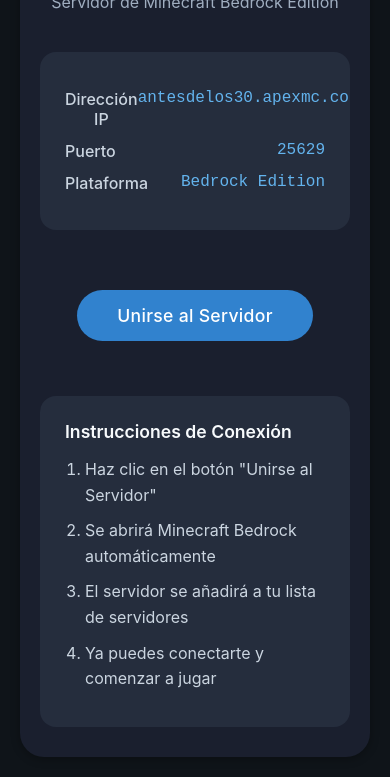
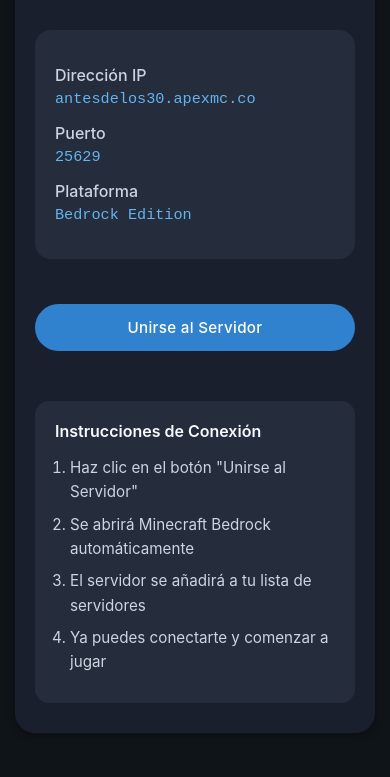
Before and after one commit to ravenloni/antesdelos30, a plain HTML site: page index.html in a window 390 px wide. Shown: the part 105-882 px from the top of the page. After the commit the page ends 853 px from the top, so only its background shows below. Drawn offline with Linux system fonts and the light colour scheme.

Commit message:
Improve mobile styles and adjust button dimensions
Updated styles for mobile responsiveness and adjusted button padding.

```diff
--- a/index.html
+++ b/index.html
@@ -126,17 +126,70 @@
         }
 
         @media (max-width: 600px) {
+            body {
+                padding: 15px;
+            }
+
             .container {
                 padding: 30px 20px;
+                border-radius: 20px;
             }
 
             h1 {
-                font-size: 2em;
+                font-size: 1.8em;
+            }
+
+            .subtitle {
+                font-size: 0.9em;
+                margin-bottom: 30px;
+            }
+
+            .server-info {
+                padding: 20px;
+                margin: 25px 0;
+            }
+
+            .info-item {
+                flex-direction: column;
+                align-items: flex-start;
+                gap: 5px;
+                margin: 15px 0;
+            }
+
+            .info-value {
+                font-size: 0.95em;
+                word-break: break-all;
             }
 
             .btn-join {
-                padding: 15px 40px;
-                font-size: 1.1em;
+                padding: 14px 35px;
+                font-size: 0.95em;
+                width: 100%;
+                margin: 20px 0;
+            }
+
+            .instructions {
+                padding: 20px;
+                border-radius: 14px;
+            }
+
+            .instructions h3 {
+                font-size: 1em;
+            }
+
+            .instructions ol {
+                margin-left: 15px;
+            }
+
+            .instructions li {
+                font-size: 0.95em;
+                margin: 8px 0;
+            }
+
+            .note {
+                padding: 12px;
+                font-size: 0.85em;
+                border-radius: 14px;
             }
         }
     </style>
@@ -174,10 +227,6 @@
                 <li>Ya puedes conectarte y comenzar a jugar</li>
             </ol>
         </div>
-        <!--
-        <div class="note">
-            <strong>Nota:</strong> Se requiere Minecraft Bedrock Edition (disponible en Windows 10/11, Android, iOS, Xbox, PlayStation o Nintendo Switch)
-        </div> -->
     </div>
 </body>
 </html>
```
